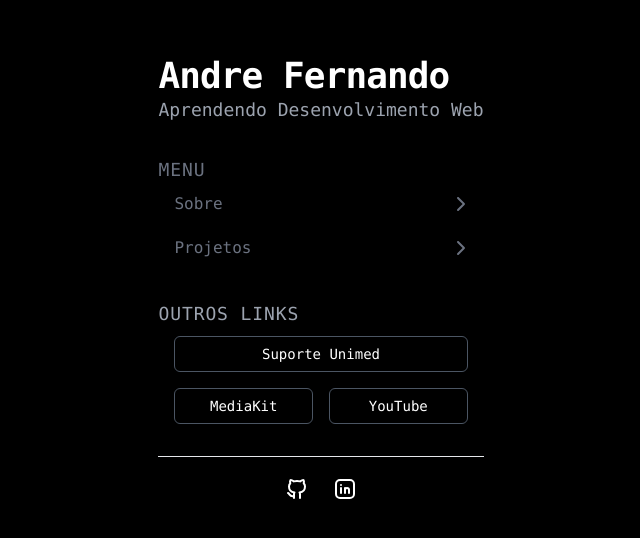
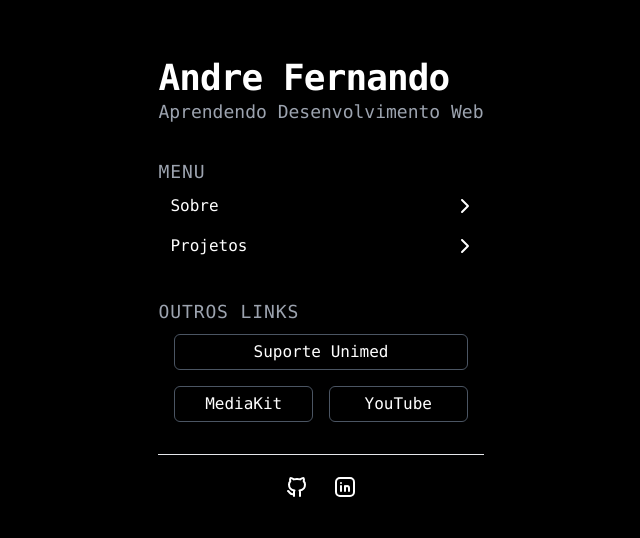
Before and after one commit to andreflara/mysite, a Next.js app: page / in a window 1280 px wide. Shown: the part 120-658 px from the top of the page, without its empty margins (319-959 px from the left). Built offline with nearby package versions, Linux system fonts and the light colour scheme.

Commit message:
corrigindo layout

```diff
--- a/src/app/page.tsx
+++ b/src/app/page.tsx
@@ -14,14 +14,16 @@ export default function HomePage() {
           </p>
         </header>
 
-        <nav className="text-gray-500">
-          <h2 className="text-lg font-medium uppercase tracking-wider">Menu</h2>
-          <div className="space-y-1">
+        <nav>
+          <h2 className="text-lg uppercase tracking-wider text-gray-400">
+            Menu
+          </h2>
+          <div className="">
             <Link
               href="#"
-              className="group flex items-center justify-between rounded-lg px-4 py-2 transition-colors hover:bg-gray-700"
+              className="group flex items-center justify-between rounded-lg px-3 py-2 transition-colors hover:bg-gray-700"
             >
-              <span className="font-medium">Sobre</span>
+              <span className="font-md">Sobre</span>
               <FontAwesomeIcon
                 className="h-4 w-4 transition-transform group-hover:translate-x-1"
                 icon={faChevronRight}
@@ -29,9 +31,9 @@ export default function HomePage() {
             </Link>
             <Link
               href="/projects"
-              className="group flex items-center justify-between rounded-lg px-4 py-2 transition-colors hover:bg-gray-700"
+              className="group flex items-center justify-between rounded-lg px-3 py-2 transition-colors hover:bg-gray-700"
             >
-              <span className="font-medium">Projetos</span>
+              <span className="font-md">Projetos</span>
               <FontAwesomeIcon
                 className="h-4 w-4 transition-transform group-hover:translate-x-1"
                 icon={faChevronRight}
@@ -52,7 +54,7 @@ export default function HomePage() {
             >
               <button
                 type="button"
-                className="flex items-center justify-center whitespace-nowrap rounded-md text-sm font-medium transition-colors focus-visible:outline-none focus-visible:ring-1 focus-visible:ring-gray-500 disabled:pointer-events-none disabled:opacity-50 border border-gray-600 bg-black shadow-sm hover:bg-gray-800 hover:text-white h-9 px-4 py-2 w-full gap-2"
+                className="flex items-center justify-center whitespace-nowrap rounded-md font-md font-medium transition-colors focus-visible:outline-none focus-visible:ring-1 focus-visible:ring-gray-500 disabled:pointer-events-none disabled:opacity-50 border border-gray-600 bg-black shadow-sm hover:bg-gray-800 hover:text-white h-9 px-4 py-2 w-full gap-2"
               >
                 Suporte Unimed
               </button>
@@ -62,7 +64,7 @@ export default function HomePage() {
             <Link href="#">
               <button
                 type="button"
-                className="flex items-center justify-center whitespace-nowrap rounded-md text-sm font-medium transition-colors focus-visible:outline-none focus-visible:ring-1 focus-visible:ring-gray-500 disabled:pointer-events-none disabled:opacity-50 border border-gray-600 bg-black shadow-sm hover:bg-gray-800 hover:text-white h-9 px-4 py-2 w-full gap-2"
+                className="flex items-center justify-center whitespace-nowrap rounded-md font-md font-medium transition-colors focus-visible:outline-none focus-visible:ring-1 focus-visible:ring-gray-500 disabled:pointer-events-none disabled:opacity-50 border border-gray-600 bg-black shadow-sm hover:bg-gray-800 hover:text-white h-9 px-4 py-2 w-full gap-2"
               >
                 MediaKit
               </button>
@@ -70,7 +72,7 @@ export default function HomePage() {
             <Link href="#">
               <button
                 type="button"
-                className="flex items-center justify-center whitespace-nowrap rounded-md text-sm font-medium transition-colors focus-visible:outline-none focus-visible:ring-1 focus-visible:ring-gray-500 disabled:pointer-events-none disabled:opacity-50 border border-gray-600 bg-black shadow-sm hover:bg-gray-800 hover:text-white h-9 px-4 py-2 w-full gap-2"
+                className="flex items-center justify-center whitespace-nowrap rounded-md font-md font-medium transition-colors focus-visible:outline-none focus-visible:ring-1 focus-visible:ring-gray-500 disabled:pointer-events-none disabled:opacity-50 border border-gray-600 bg-black shadow-sm hover:bg-gray-800 hover:text-white h-9 px-4 py-2 w-full gap-2"
               >
                 YouTube
               </button>
@@ -106,6 +108,7 @@ export default function HomePage() {
                 <IconBrandLinkedin stroke={2} />
               </button>
             </a>
+
           </div>
         </footer>
       </div>
--- a/src/app/projects/page.tsx
+++ b/src/app/projects/page.tsx
@@ -28,12 +28,12 @@ export default function Projects() {
           <nav>
             <div className="hidden lg:flex gap-6">
               <Link
-                className="text-sm transition-colors hover:text-primary"
+                className="text-lg uppercase tracking-wider text-gray-400"
                 href="/"
               >
-                Início
+                Menu
               </Link>
-              {/* Adicione mais links de navegação aqui, se necessário */}
+
             </div>
           </nav>
         </div>
@@ -65,7 +65,6 @@ export default function Projects() {
                 type="text"
               />
             </div>
-            {/* Se desejar adicionar filtros ou outros elementos, insira-os aqui */}
           </div>
           <div className="grid gap-6 sm:grid-cols-2 lg:grid-cols-3">
             <div>
@@ -127,14 +126,14 @@ export default function Projects() {
               <Link
                 target="_blank"
                 rel="noopener noreferrer"
-                href="https://suporteunimed.vercel.app/"
+                href="https://oandrezito.github.io/dev.finances/"
                 className="block"
               >
                 <div className="rounded-xl  bg-black border border-gray-700 shadow-lg hover:shadow-2xl transition-shadow duration-300 relative overflow-hidden group">
                   <div className="relative">
                     <img
-                      src="./project-cover/suporteunimed.png"
-                      alt="Suporte Unimed"
+                      src="./project-cover/devfinance.png"
+                      alt="dev.finance$"
                       className="w-full h-48 object-cover transition-transform duration-300 group-hover:scale-105"
                     />
                     <div className="absolute inset-0 bg-black bg-opacity-50 opacity-0 group-hover:opacity-100 transition-opacity duration-300 flex items-center justify-center">
@@ -159,11 +158,11 @@ export default function Projects() {
                   </div>
                   <div className="p-4">
                     <h2 className="text-xl font-semibold mb-2 group-hover:text-primary transition-colors">
-                      Suporte Unimed
+                      dev.finance$
                     </h2>
                     <p className="text-gray-400">
-                      Site com links rápidos para suporte externo da equipe de
-                      suporte técnico.
+                      O Dev.Finance é um projeto simples para auxiliar no
+                      controle das finanças.
                     </p>
                   </div>
                   <div className="p-3 flex items-center justify-between">
@@ -178,7 +177,7 @@ export default function Projects() {
                 </div>
               </Link>
             </div>
-            <div>
+            {/* <div>
               <Link
                 target="_blank"
                 rel="noopener noreferrer"
@@ -232,9 +231,7 @@ export default function Projects() {
                   </div>
                 </div>
               </Link>
-            </div>
-
-            {/* Adicione mais projetos aqui seguindo o mesmo padrão */}
+            </div> */}
           </div>
         </div>
       </div>
```
Also changed, not shown: public/project-cover/devfinance.png (added).
